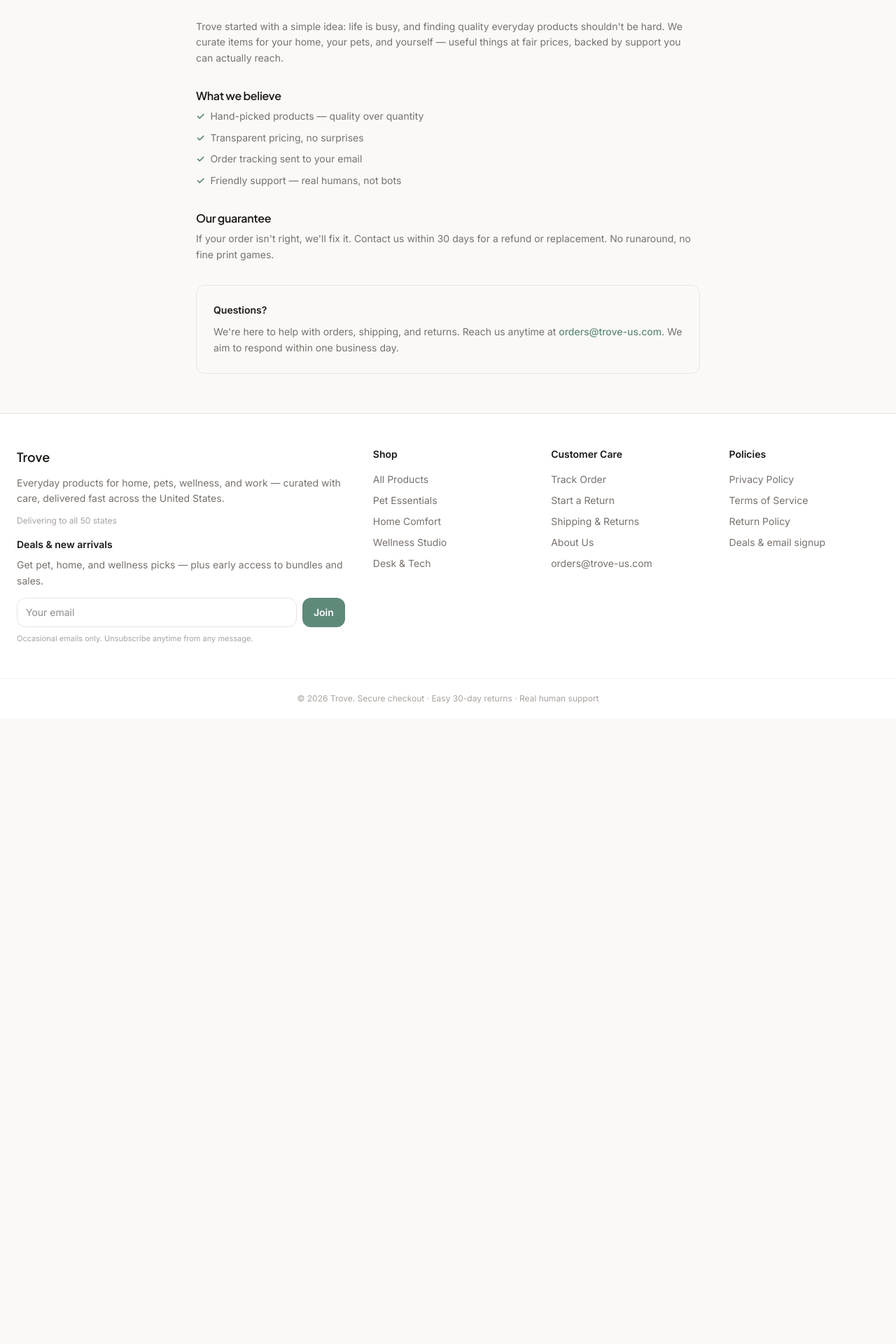
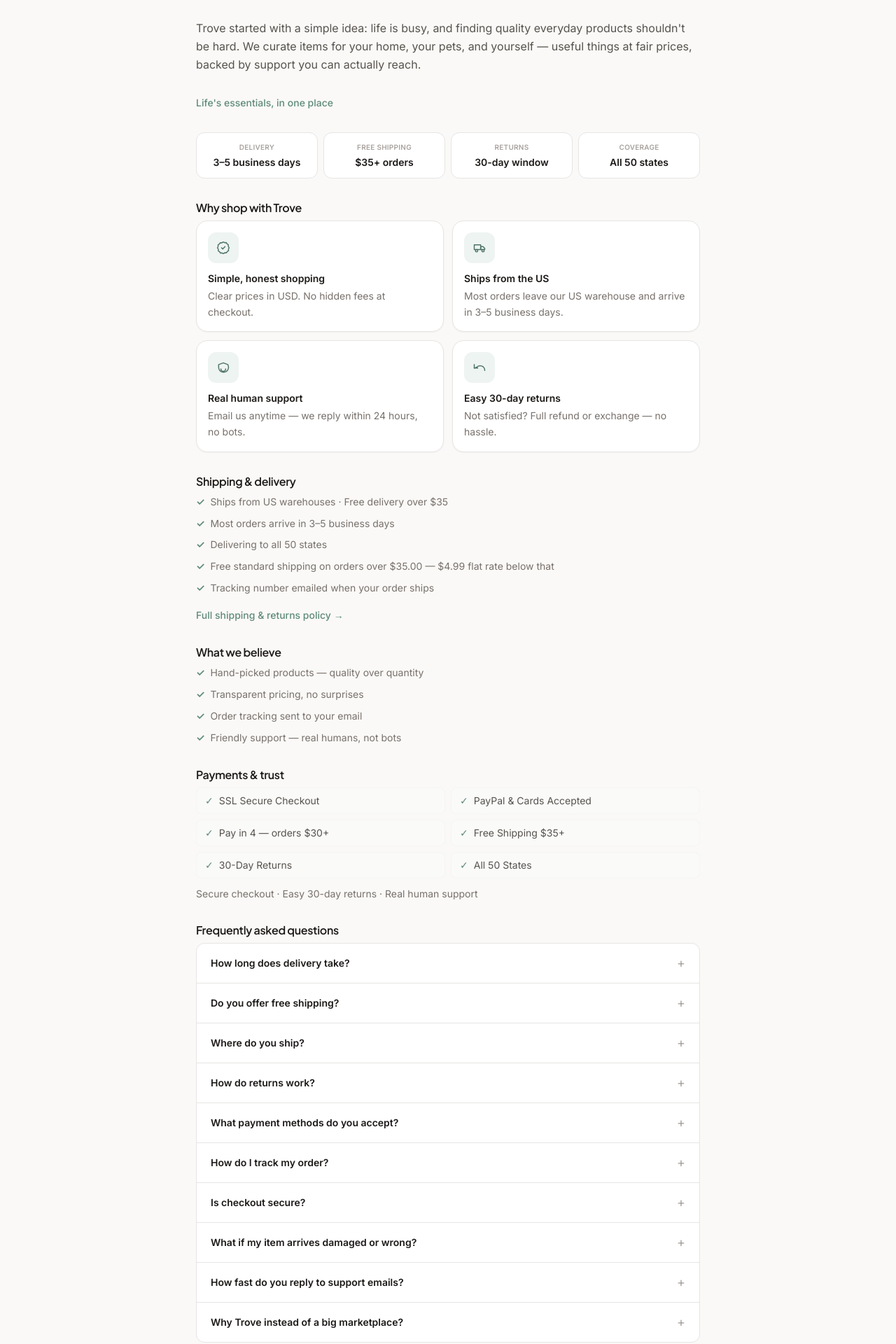
Before and after one commit to guinhok07-collab/trove-us, a Next.js app: page /about in a window 1280 px wide. Shown: the part 280-2200 px from the top of the page at 70% size. Before the commit the page ends 1306 px from the top, so only its background shows below. Built offline with nearby package versions, Linux system fonts and the light colour scheme; no server answers.

Commit message:
Expand About page with delivery info, trust highlights, and FAQ.
Co-authored-by: Cursor <cursoragent@cursor.com>

```diff
--- a/src/app/about/page.tsx
+++ b/src/app/about/page.tsx
@@ -1,7 +1,9 @@
 import type { Metadata } from "next";
 import Link from "next/link";
+import { FaqList, WhyShopGrid } from "@/components/faq-list";
 import { brand, copy } from "@/data/brand";
 import { PolicyLayout, PolicySection } from "@/components/policy-layout";
+import { FLAT_SHIPPING, FREE_SHIPPING_MIN } from "@/lib/pricing";
 
 export const metadata: Metadata = {
   title: `About — ${brand.name}`,
@@ -11,7 +13,64 @@ export const metadata: Metadata = {
 export default function AboutPage() {
   return (
     <PolicyLayout title={`About ${brand.name}`}>
-      <p>{copy.aboutText}</p>
+      <p className="text-base leading-relaxed text-[#57534e]">{copy.aboutText}</p>
+      <p className="text-sm font-medium text-[#5f8a7a]">{brand.tagline}</p>
+
+      <div className="grid grid-cols-2 gap-2 sm:grid-cols-4">
+        {[
+          { label: "Delivery", value: "3–5 business days" },
+          { label: "Free shipping", value: `$${FREE_SHIPPING_MIN}+ orders` },
+          { label: "Returns", value: "30-day window" },
+          { label: "Coverage", value: "All 50 states" },
+        ].map((stat) => (
+          <div
+            key={stat.label}
+            className="rounded-xl border border-[#e7e5e4] bg-white px-3 py-3 text-center"
+          >
+            <p className="text-[10px] font-semibold uppercase tracking-wide text-[#a8a29e]">
+              {stat.label}
+            </p>
+            <p className="mt-1 text-xs font-semibold text-[#1c1917] sm:text-sm">{stat.value}</p>
+          </div>
+        ))}
+      </div>
+
+      <PolicySection title={copy.whyShopTitle}>
+        <WhyShopGrid items={copy.whyShop} />
+      </PolicySection>
+
+      <PolicySection title="Shipping & delivery">
+        <ul className="mt-2 space-y-2">
+          <li className="flex gap-2">
+            <span className="font-semibold text-[#5f8a7a]">✓</span>
+            <span>{brand.shippingLine}</span>
+          </li>
+          <li className="flex gap-2">
+            <span className="font-semibold text-[#5f8a7a]">✓</span>
+            <span>{brand.deliveryLine}</span>
+          </li>
+          <li className="flex gap-2">
+            <span className="font-semibold text-[#5f8a7a]">✓</span>
+            <span>{brand.locationLine}</span>
+          </li>
+          <li className="flex gap-2">
+            <span className="font-semibold text-[#5f8a7a]">✓</span>
+            <span>
+              Free standard shipping on orders over ${FREE_SHIPPING_MIN.toFixed(2)} — $
+              {FLAT_SHIPPING.toFixed(2)} flat rate below that
+            </span>
+          </li>
+          <li className="flex gap-2">
+            <span className="font-semibold text-[#5f8a7a]">✓</span>
+            <span>Tracking number emailed when your order ships</span>
+          </li>
+        </ul>
+        <p className="mt-4">
+          <Link href="/shipping-returns" className="font-medium text-[#5f8a7a] hover:underline">
+            Full shipping & returns policy →
+          </Link>
+        </p>
+      </PolicySection>
 
       <PolicySection title="What we believe">
         <ul className="mt-2 space-y-2">
@@ -24,14 +83,34 @@ export default function AboutPage() {
         </ul>
       </PolicySection>
 
-      <PolicySection title="Our guarantee">
-        <p>{copy.guaranteeText}</p>
+      <PolicySection title="Payments & trust">
+        <ul className="mt-2 grid gap-2 sm:grid-cols-2">
+          {copy.trustStrip.map((item) => (
+            <li
+              key={item.label}
+              className="flex items-center gap-2 rounded-lg border border-[#f5f5f4] bg-[#fafaf9] px-3 py-2 text-sm text-[#57534e]"
+            >
+              <span className="text-[#5f8a7a]">✓</span>
+              {item.label}
+            </li>
+          ))}
+        </ul>
+        <p className="mt-3 text-sm">{brand.trustLine}</p>
       </PolicySection>
 
-      <div className="rounded-xl border border-[#e7e5e4] bg-[#faf9f7] p-6">
-        <p className="font-semibold text-[#1c1917]">Questions?</p>
+      <PolicySection title={copy.aboutFaqTitle}>
+        <FaqList items={copy.aboutFaq} />
+      </PolicySection>
+
+      <PolicySection title={copy.guaranteeTitle}>
+        <p>{copy.guaranteeText}</p>
+        <p className="mt-3">{copy.promiseText}</p>
+      </PolicySection>
+
+      <div className="rounded-xl border border-[#e7e5e4] bg-[#eef4f1] p-5 sm:p-6">
+        <p className="font-semibold text-[#1c1917]">Still have questions?</p>
         <p className="mt-2">
-          {copy.contactHelpIntro} Reach us anytime at{" "}
+          {copy.contactHelpIntro} Reach us at{" "}
           <a
             href={`mailto:${brand.supportEmail}`}
             className="font-medium text-[#5f8a7a] hover:underline"
@@ -40,6 +119,17 @@ export default function AboutPage() {
           </a>
           . {copy.contactHelpResponse}
         </p>
+        <div className="mt-4 flex flex-wrap gap-3 text-sm font-semibold">
+          <Link href="/track" className="text-[#5f8a7a] hover:text-[#4d7366]">
+            Track an order →
+          </Link>
+          <Link href="/returns" className="text-[#5f8a7a] hover:text-[#4d7366]">
+            Start a return →
+          </Link>
+          <Link href="/products" className="text-[#5f8a7a] hover:text-[#4d7366]">
+            Shop now →
+          </Link>
+        </div>
       </div>
     </PolicyLayout>
   );
--- /dev/null
+++ b/src/components/faq-list.tsx
@@ -0,0 +1,50 @@
+import { IconBox } from "@/components/icons";
+
+export interface FaqItem {
+  q: string;
+  a: string;
+}
+
+interface FaqListProps {
+  items: readonly FaqItem[];
+}
+
+export function FaqList({ items }: FaqListProps) {
+  return (
+    <div className="divide-y divide-[#e7e5e4] overflow-hidden rounded-xl border border-[#e7e5e4] bg-white">
+      {items.map((item) => (
+        <details key={item.q} className="group px-4 py-3.5 sm:px-5">
+          <summary className="flex cursor-pointer list-none items-center justify-between gap-3 text-sm font-semibold text-[#1c1917] marker:content-none [&::-webkit-details-marker]:hidden">
+            <span>{item.q}</span>
+            <span className="shrink-0 text-lg font-normal text-[#a8a29e] transition group-open:rotate-45">
+              +
+            </span>
+          </summary>
+          <p className="mt-2.5 text-sm leading-relaxed text-[#57534e]">{item.a}</p>
+        </details>
+      ))}
+    </div>
+  );
+}
+
+interface WhyShopGridProps {
+  items: readonly {
+    icon: "badge-check" | "truck" | "support" | "return" | "lock" | "credit-card" | "package" | "map-pin";
+    title: string;
+    text: string;
+  }[];
+}
+
+export function WhyShopGrid({ items }: WhyShopGridProps) {
+  return (
+    <div className="grid gap-3 sm:grid-cols-2">
+      {items.map((item) => (
+        <div key={item.title} className="card p-4">
+          <IconBox name={item.icon} size="md" />
+          <p className="mt-3 text-sm font-semibold text-[#1c1917]">{item.title}</p>
+          <p className="mt-1 text-sm leading-relaxed text-[#78716c]">{item.text}</p>
+        </div>
+      ))}
+    </div>
+  );
+}
--- a/src/data/brand.ts
+++ b/src/data/brand.ts
@@ -92,6 +92,49 @@ export const copy = {
   contactHelpIntro:
     "We're here to help with orders, shipping, and returns.",
   contactHelpResponse: "We aim to respond within one business day.",
+  aboutFaqTitle: "Frequently asked questions",
+  aboutFaq: [
+    {
+      q: "How long does delivery take?",
+      a: "Most orders ship from our US warehouse and arrive in 3–5 business days. You'll get a tracking link by email as soon as your package is on the way.",
+    },
+    {
+      q: "Do you offer free shipping?",
+      a: "Yes — standard shipping is free on orders of $35 or more. Orders under $35 have a flat $4.99 shipping rate at checkout.",
+    },
+    {
+      q: "Where do you ship?",
+      a: "We deliver to all 50 US states. Every product page shows estimated delivery so you know what to expect before you buy.",
+    },
+    {
+      q: "How do returns work?",
+      a: "You have 30 days from delivery to request a return or exchange. Items should be unused and in original packaging. Start at our Returns page or email us with your order number — refunds are processed within 5–7 business days after approval.",
+    },
+    {
+      q: "What payment methods do you accept?",
+      a: "We accept PayPal, major credit and debit cards, and Pay in 4 on eligible orders of $30 or more. All prices are in USD with no hidden fees at checkout.",
+    },
+    {
+      q: "How do I track my order?",
+      a: "After your order ships, we email a tracking number and link. You can also use our Track Order page with your order number and email.",
+    },
+    {
+      q: "Is checkout secure?",
+      a: "Yes. Checkout is SSL-encrypted and processed through PayPal's secure payment system. We never store your full card details on our servers.",
+    },
+    {
+      q: "What if my item arrives damaged or wrong?",
+      a: "Email us at orders@trove-us.com with your order number and a photo. We'll send a replacement or issue a full refund — whichever you prefer.",
+    },
+    {
+      q: "How fast do you reply to support emails?",
+      a: "Real humans read every message — no bots. We aim to respond within one business day, often sooner.",
+    },
+    {
+      q: "Why Trove instead of a big marketplace?",
+      a: "We curate useful everyday products at fair prices — pets, home, wellness, and desk gear in one place, with transparent pricing and support you can actually reach.",
+    },
+  ],
   promiseTitle: "Shop with confidence",
   promiseText:
     "Useful products for real life — your home, your pets, your health, and your daily routine. One checkout, one team, one promise to take care of you.",
```
